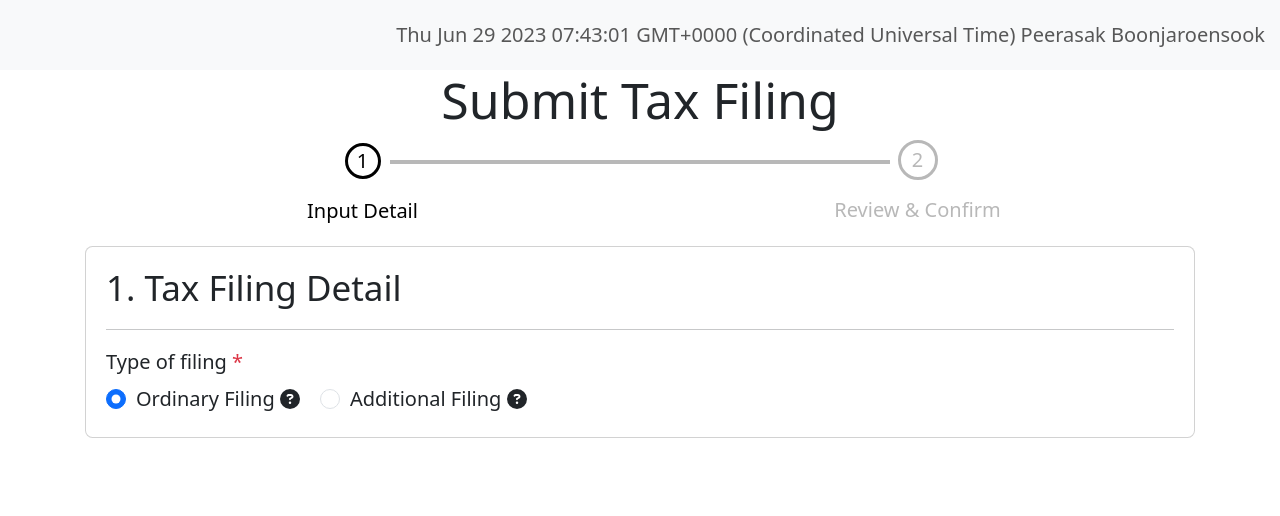
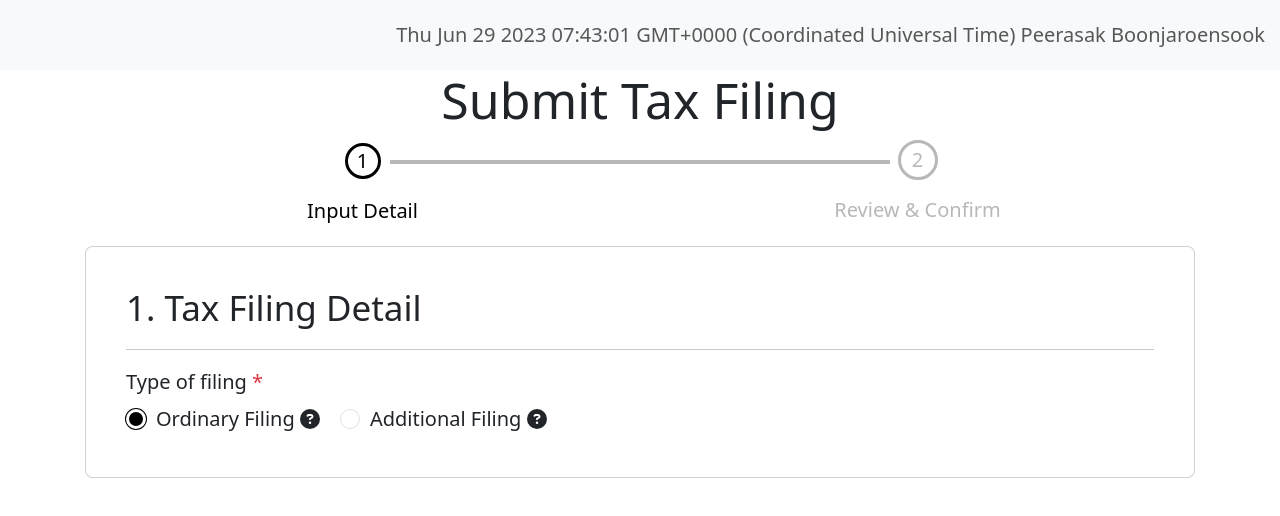
Before and after one commit to peerasak-b/tax-filing, an Angular app in the folder tax-filing/: page /tax-filing in a window 1280 px wide. Shown: the top 516 px of the page. Built offline with nearby package versions, Linux system fonts and the light colour scheme.

Commit message:
feat: add style and radio

```diff
--- a/tax-filing/src/app/module/tax-filing/components/filing-type/filing-type.component.html
+++ b/tax-filing/src/app/module/tax-filing/components/filing-type/filing-type.component.html
@@ -3,9 +3,12 @@
         <div class="card-body">
             <h3>1. Tax Filing Detail</h3>
             <hr>
+            <div class="row">
                 <div class="col-12">
                     <h6>Type of filing <span class="text-danger">*</span></h6>
                 </div>
+            </div>
+            <div class="row">
                 <div class="col-12">
                     <form [formGroup]="taxFilingTypeForm">
                         <div class="form-check  form-check-inline" *ngFor="let type of taxFilingType">
@@ -20,3 +23,4 @@
             </div>
         </div>
     </div>
+</div>
--- a/tax-filing/src/app/module/tax-filing/components/filing-type/filing-type.component.scss
+++ b/tax-filing/src/app/module/tax-filing/components/filing-type/filing-type.component.scss
@@ -1,3 +1,19 @@
+@import '../../../../style/colors.scss';
 .tax-header {
     text-align: center;
 }
+
+.form-check-input:checked[type=radio] {
+    background-image: none;
+    background-color: #000000;
+    border: 3px solid $base-white;
+    box-shadow: 0 0 0px 1px #000000;
+}
+
+.form-check-input:focus-within {
+    box-shadow: 0 0 0px 1px #000000;
+}
+
+.card-body {
+    margin: 20px 20px 20px 20px;
+}
```
Lines whose indentation alone changed are shown as unchanged.
